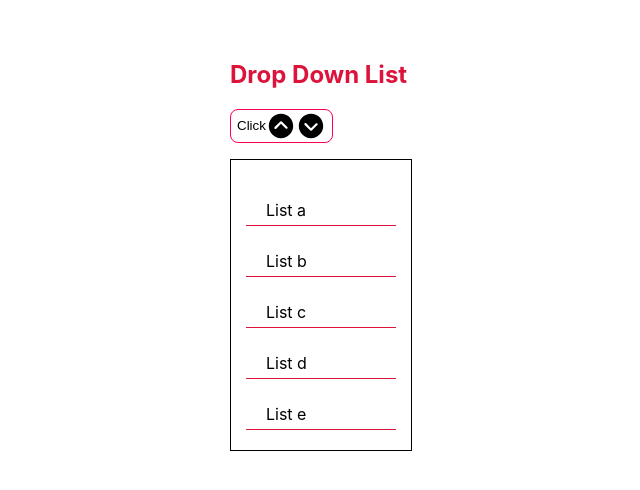
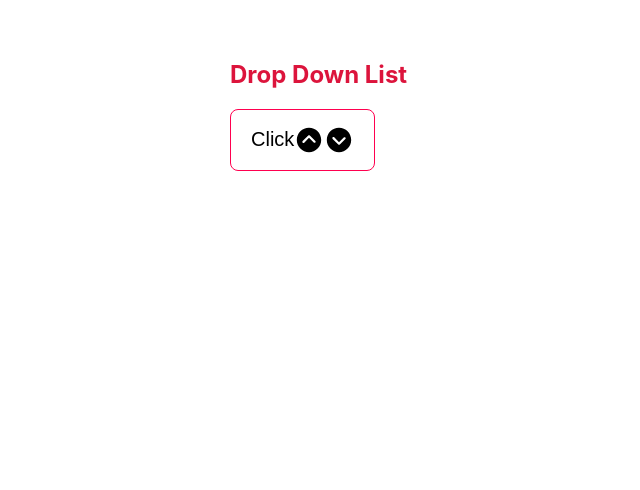
Before and after one commit to Arnold-0803/Features-of-a-Dropdown-Button, a React (Create React App) app in the folder button-feature/: page / in a window 1280 px wide. Shown: the top 490 px of the page, without its empty margins (26-666 px from the left). Built offline with nearby package versions, Linux system fonts and the light colour scheme; the HTML template or start-up script is replaced by a standard one.

Commit message:
added list property for dynamic functionality

```diff
--- a/button-feature/src/index.css
+++ b/button-feature/src/index.css
@@ -22,6 +22,8 @@ button{
   display: flex;
   justify-content: center;
   align-items: center;
+  padding: 15px 20px;
+  font-size: 20px;
   background: none;
   border-radius: 8px;
   overflow: hidden;
@@ -64,3 +66,7 @@ ul li{
   border-bottom: 1px solid crimson;
   padding: 5px 20px;
 }
+
+ul.active{
+  display: none;
+}
```
